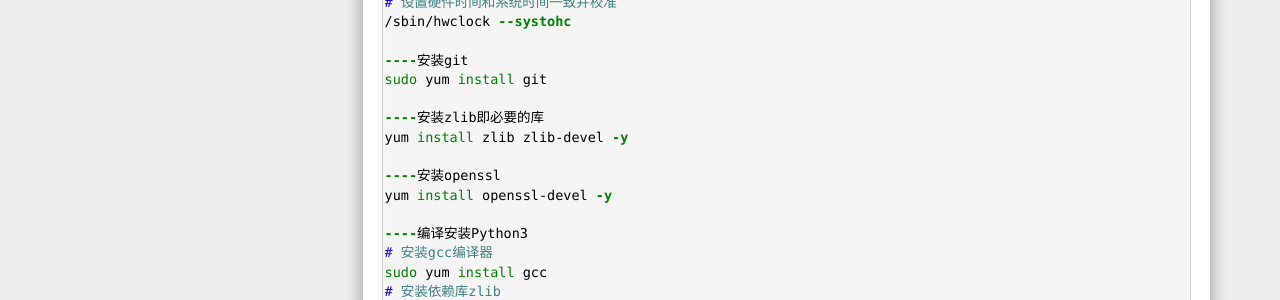
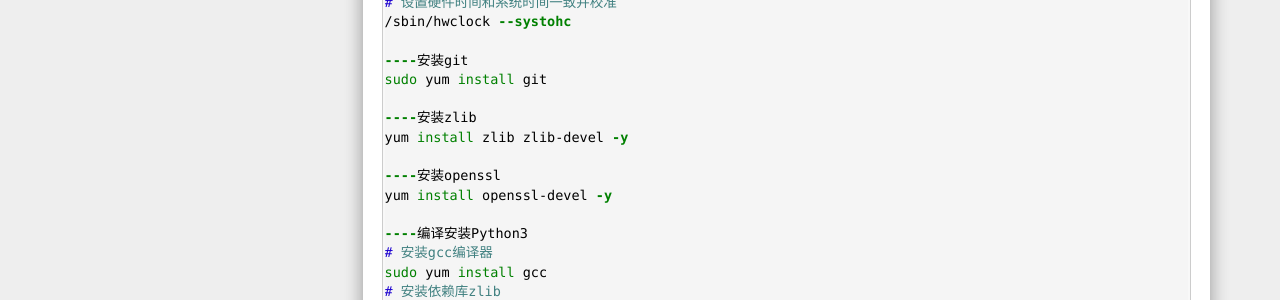
Before and after one commit to iampythoner/iampythoner.github.io, a Jekyll site: the page built from _posts/2017-11-26-CentOS_Ubuntu_env.md, in a window 1280 px wide and 900 px high, scrolled down 553 px. Shown: the part 151-451 px from the top of the window. Built offline with Jekyll 4.4.1, drawn with Linux system fonts in a browser that asks for light colours; nearby versions of some CDN libraries; comment, search, counter and statistics services are not loaded.

Commit message:
no message

```diff
--- a/_posts/2017-11-26-CentOS_Ubuntu_env.md
+++ b/_posts/2017-11-26-CentOS_Ubuntu_env.md
@@ -35,7 +35,7 @@ ntpdate asia.pool.ntp.org
 ----安装git
 sudo yum install git
 
-----安装zlib即必要的库
+----安装zlib
 yum install zlib zlib-devel -y
 
 ----安装openssl
```
